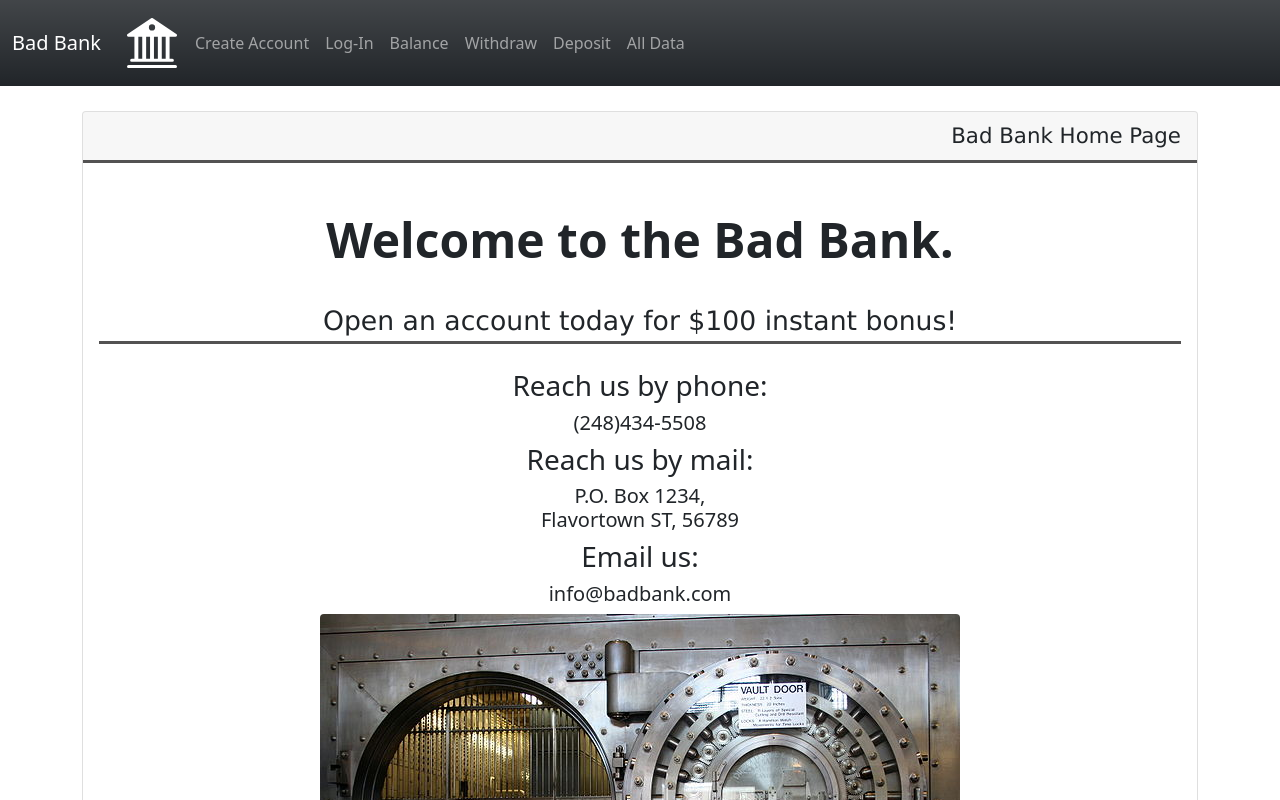
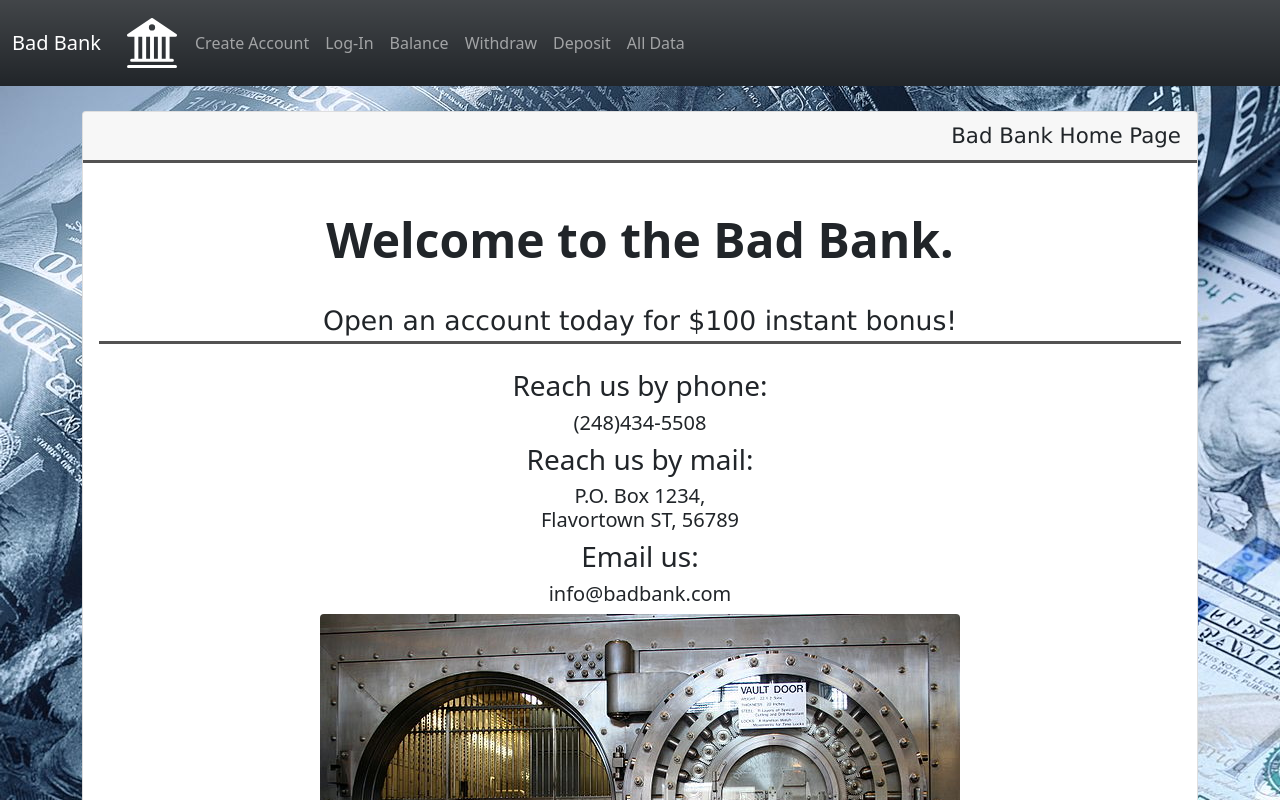
Before and after one commit to MorganMaltba/Bad-Bank, a React (Create React App) app in the folder client/: page / in a window 1280 px wide. Shown: the top 800 px of the page. Built offline with nearby package versions, Linux system fonts and the light colour scheme; no server answers.

Commit message:
Edit grid

```diff
--- a/client/src/App.js
+++ b/client/src/App.js
@@ -23,6 +23,7 @@ function App() {
 
   return (
       <BrowserRouter>
+    <div id='grid' className='main'>
         <div>
           <NavBar />
         </div>
@@ -52,6 +53,7 @@ function App() {
 
           </Switch>
         </div>
+      </div>
     </BrowserRouter>
   );
 }
```
